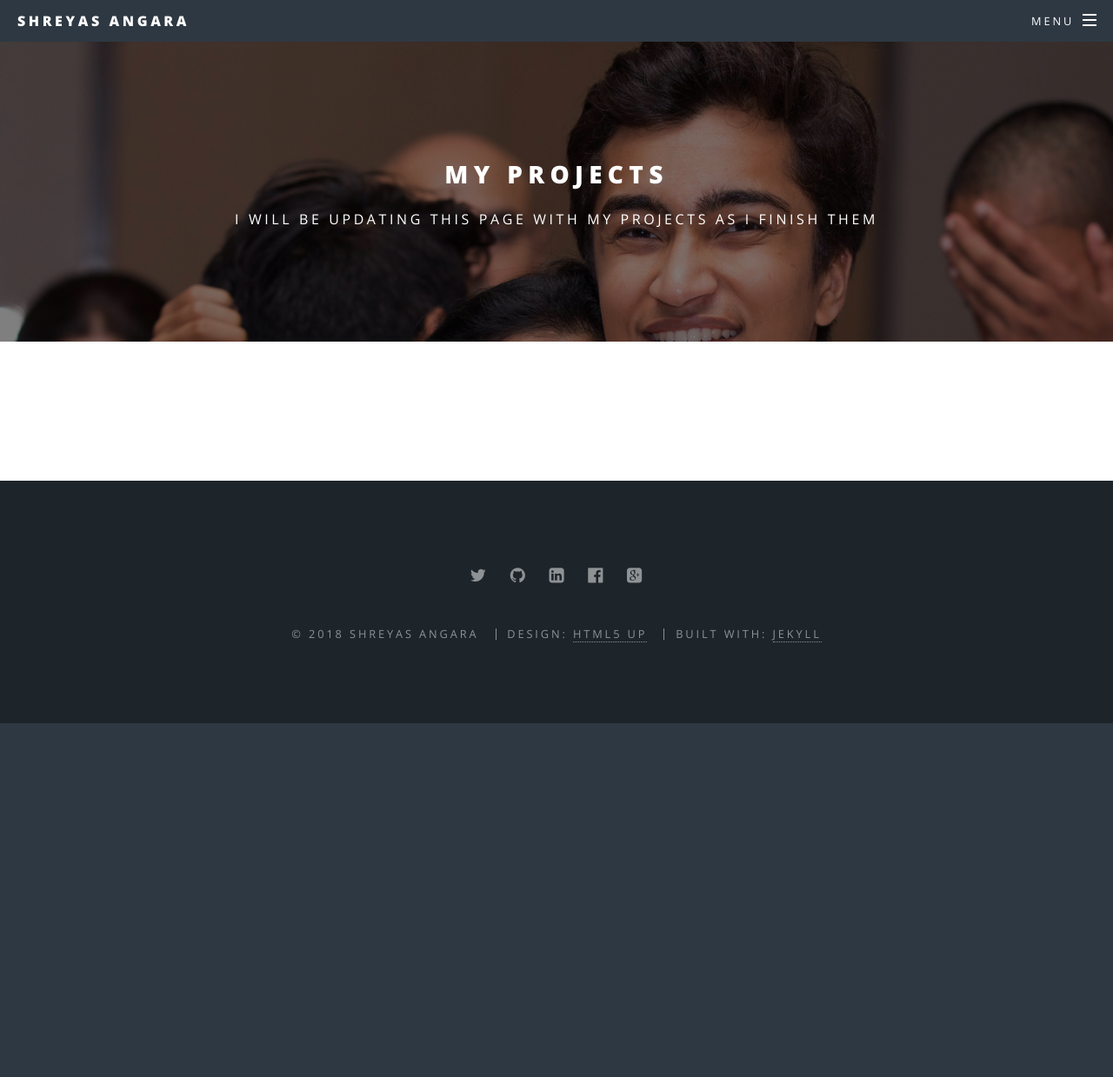
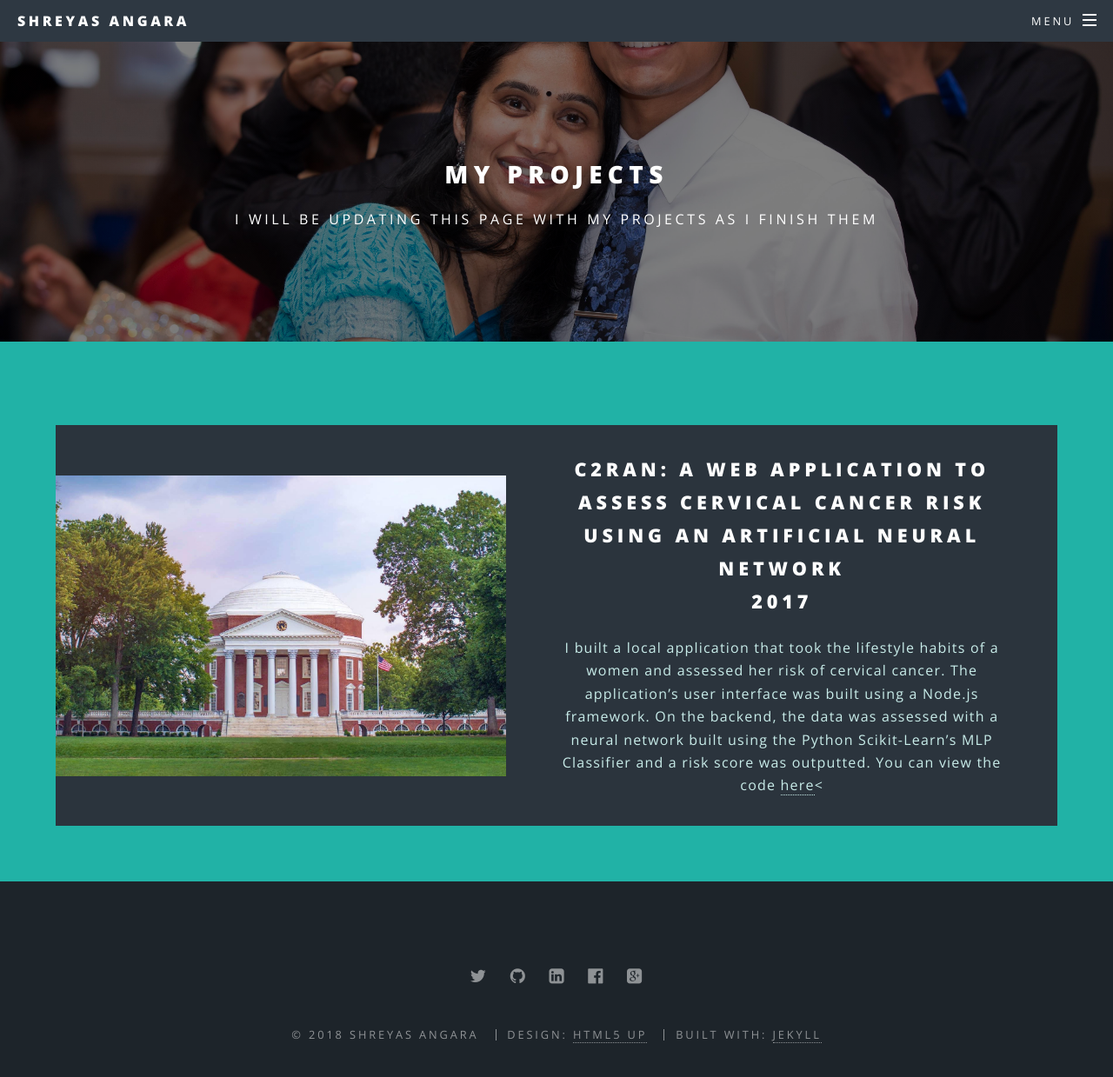
Before and after one commit to shreyas00023/mywebsite, a Jekyll site: the page projects.html, which Jekyll copies as it is, in a window 1280 px wide and 1293 px high. Shown: the top 1239 px of the window at 87% size. Built offline with Jekyll 4.4.1, drawn with Linux system fonts in a browser that asks for light colours.

Commit message:
Update projects.html

```diff
--- a/projects.html
+++ b/projects.html
@@ -37,9 +37,21 @@
     <p>I will be updating this page with my projects as I finish them</p>
   </header>
 
-  <section class="wrapper style5">
+  <section class="wrapper style1 special">
     <div class="inner">
-
+		 <section id="two" class="wrapper alt style2">
+						<section class="spotlight">
+							<div class="image"><img src="images/uva-background1.jpg" alt=""></div><div class="content">
+								<h2>C2RAN: A Web Application to Assess Cervical Cancer Risk Using an Artificial Neural Network<br>
+								2017</h2>
+								<p>I built a local application that took the lifestyle habits of a women and assessed her
+									risk of cervical cancer. The application’s user interface was built using a Node.js
+									framework. On the backend, the data was assessed with a neural network built using the
+									Python Scikit-Learn’s MLP Classifier and a risk score was outputted. You can view the code <a href="https://github.com/shreyas00023/siemens2017">here</a><</p>
+							</div>
+						</section>
+					</section>
+	     <section>
     </div>
   </section>
 
```
